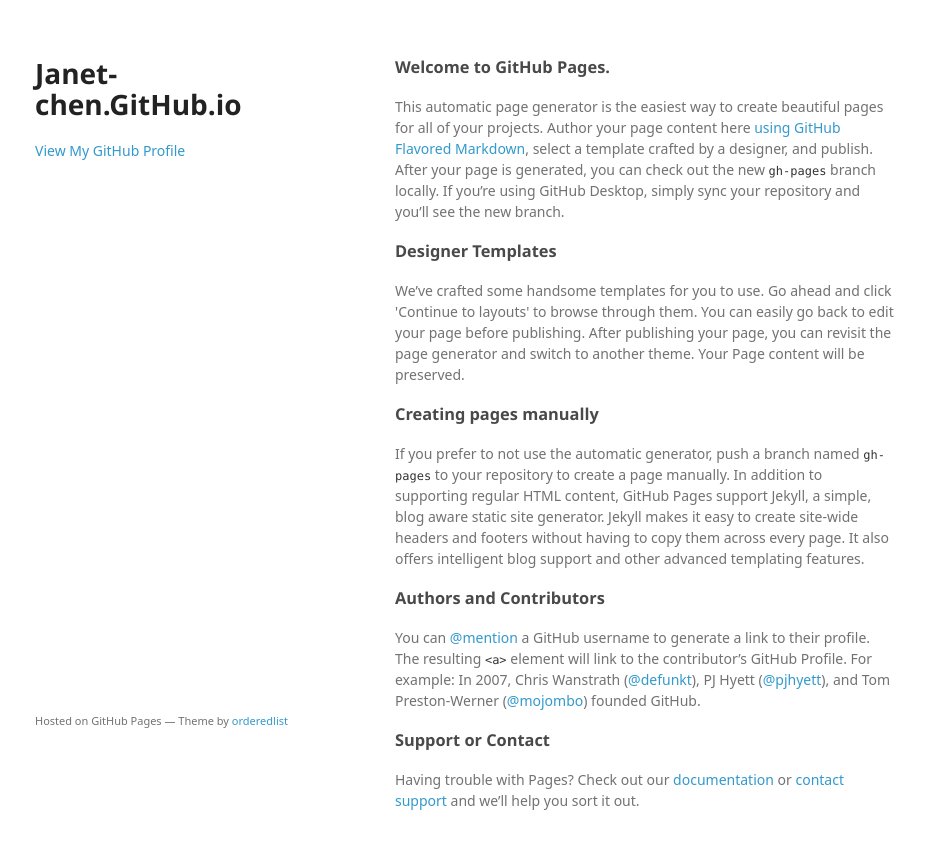
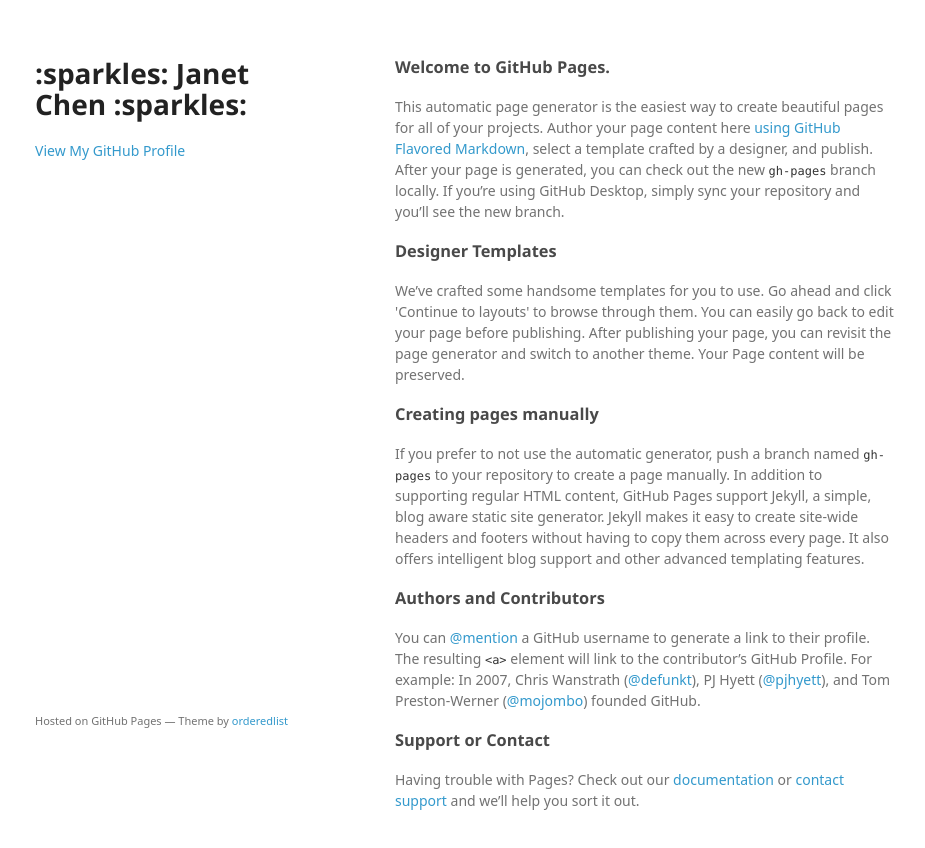
Before and after one commit to janet-chen/oldjanet-chen.github.io, a plain HTML site: page index.html in a window 1280 px wide. Shown: the whole page, without its empty margins (175-1100 px from the left). Drawn offline with Linux system fonts and the light colour scheme; a web font is replaced by a local one.

Commit message:
Update index.html

```diff
--- a/index.html
+++ b/index.html
@@ -15,7 +15,7 @@
   <body>
     <div class="wrapper">
       <header>
-        <h1>Janet-chen.GitHub.io</h1>
+        <h1> :sparkles: Janet Chen :sparkles: </h1>
         <p></p>
 
 
```
